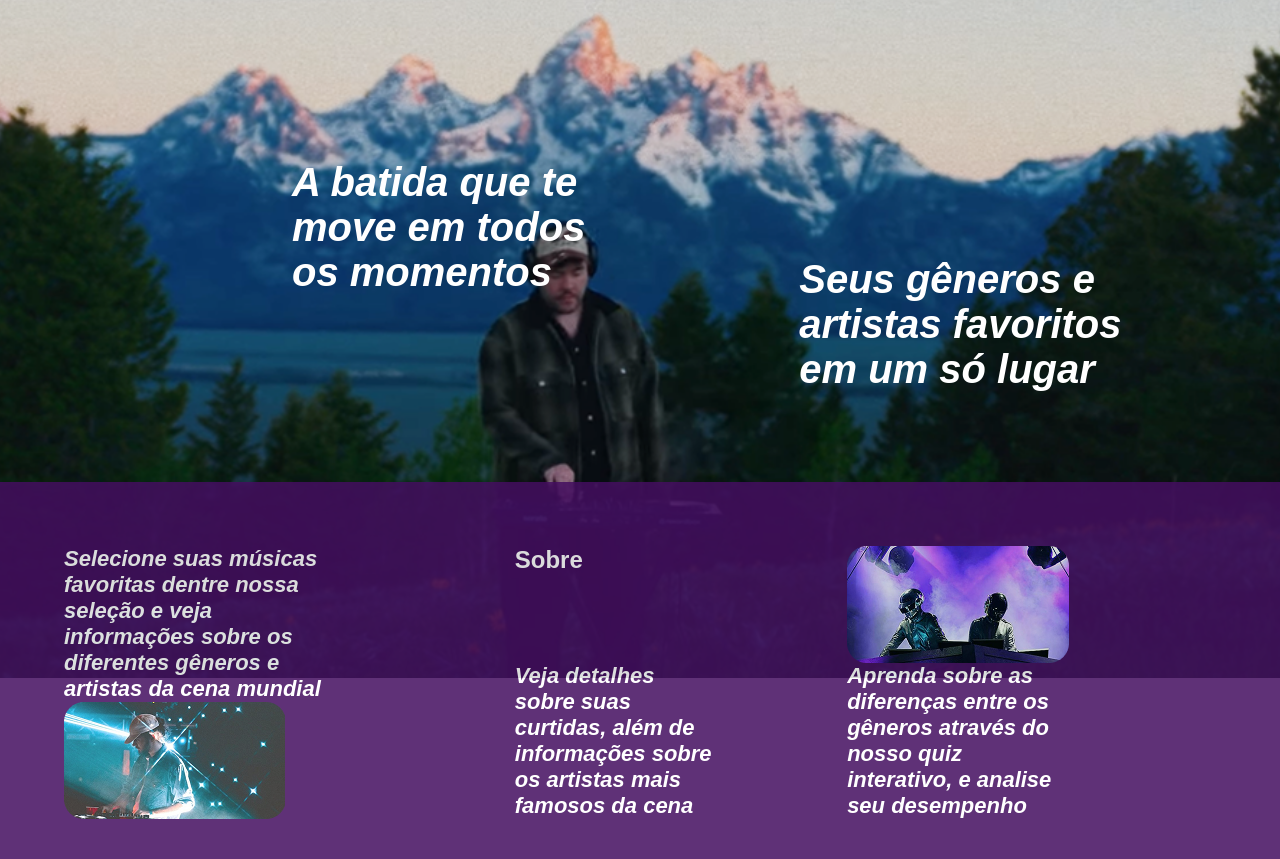
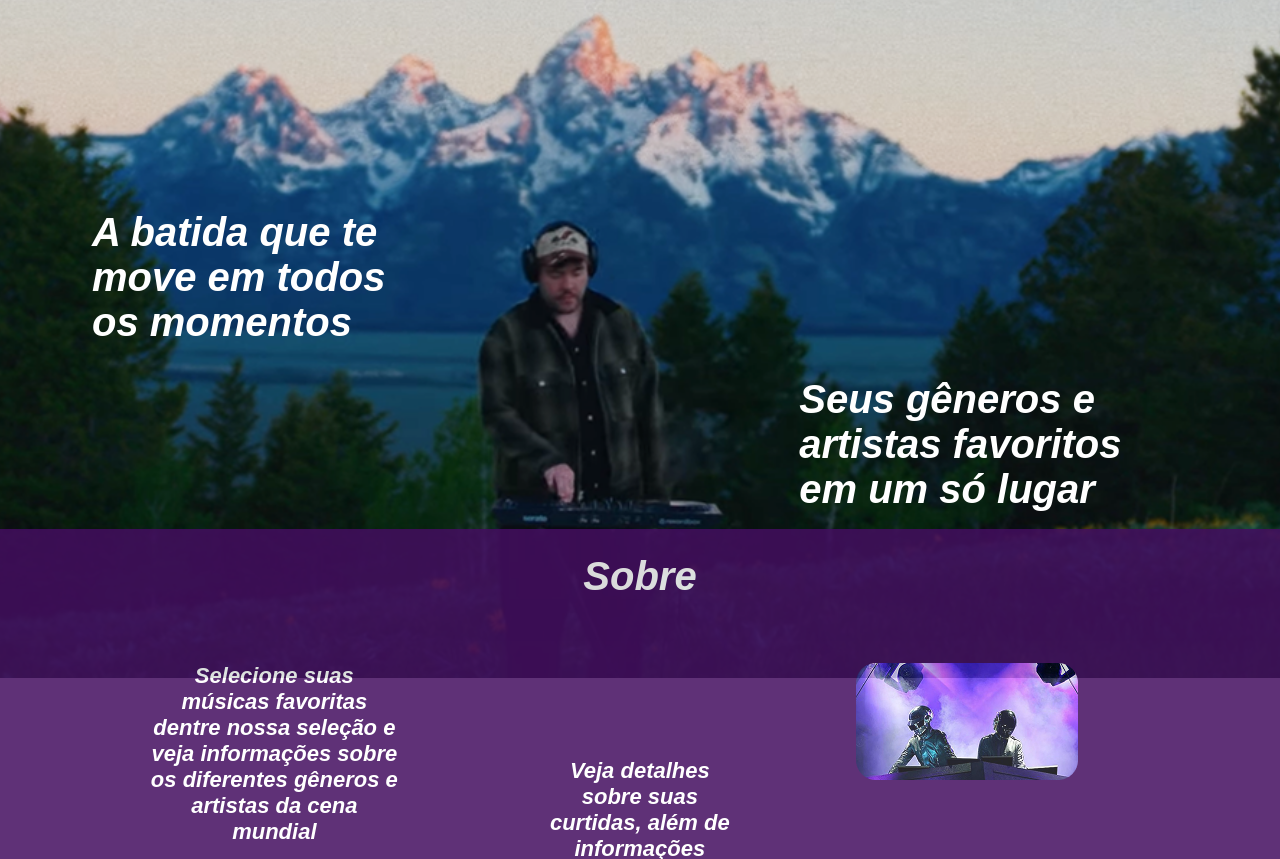
Before and after one commit to guigtoledo/Endless-Beat, a plain HTML site: page site/public/index.html in a window 1280 px wide. Shown: the part 122-981 px from the top of the page. Drawn offline with Linux system fonts and the light colour scheme.

Commit message:
atualização da estrutura das pastas

```diff
--- a/public/index.html
+++ b/site/public/index.html
@@ -37,13 +37,13 @@
         <h1 class="section-banner-h1-right" >Seus gêneros e artistas favoritos em um só lugar</h1>
     </section>
     <section id="section-about" class="section-about">
+        <div class="section-about-project-title">Sobre</div>
         <div class="section-about-project">
             <div class="section-about-project-left">
                 <h2>Selecione suas <b>músicas favoritas</b> dentre nossa seleção e veja informações sobre os diferentes <b>gêneros e artistas</b> da cena mundial</h2>
                 <img src="assets/imgs/imagem - madeon - home.png" alt="Imagem Dj Madeon">
             </div>
             <div class="section-about-project-center">
-                <h1>Sobre</h1>
                 <h2>Veja detalhes sobre suas <b>curtidas</b>, além de informações sobre os <b>artistas mais famosos</b> da cena
                 </h2>
             </div>
@@ -52,7 +52,17 @@
                 <h2>Aprenda sobre as diferenças entre os gêneros através do nosso <b>quiz interativo</b>, e analise <b>seu desempenho</b></h2>
             </div>
         </div>
-        <div class="section-about-dev"></div>
+        <div class="section-about-dev">
+            <div class="section-about-dev-left">
+                <div></div>
+                <img src="" alt="">
+            </div>
+            <div class="section-about-dev-center"></div>
+            <div class="section-about-dev-right">
+                <div></div>
+                <img src="" alt="">
+            </div>
+        </div>
     </section>
     <!-- Body Fim -->
     <!-- Footer Início -->
--- a/public/styles/home.css
+++ b/site/public/styles/home.css
@@ -36,14 +36,15 @@
 .section-banner-h1-left{
     justify-self: left;
     width: 30%;
-    left: 100px;
+    left: -100px;
+    bottom: -50px;
 }
 
 .section-banner-h1-right{
     padding-top: 3%;
     justify-self: right;
     width: 35%;
-    bottom: 70px;
+    bottom: -50px;
     right: 100px;
 }
 
@@ -52,16 +53,28 @@
 .section-about{
     position: relative;
     z-index: 0;
-    margin-top: 37.9%;
+    margin-top: 41.54%;
+}
+
+.section-about-project-title{
+    width: 100%;
+    background-color: #440E60;
+    opacity: 85%;
+    font-size: 40px;
+    font-style: italic;
+    font-weight: bold;
+    text-align: center;
+    padding-top: 2%;
 }
 
 .section-about-project{
     display: flex;
     width: 100%;
-    height: 40%;
+    height: 500px;
     background-color: #440E60;
     opacity: 85%;
     padding: 5%;
+    padding-right: 11%;
     justify-content: space-between;
 }
 
@@ -70,6 +83,7 @@
     font-style: italic;
     width: 60%;
     justify-content: center;
+    text-align: center;
 }
 
 .section-about-project b{
@@ -85,20 +99,22 @@
 .section-about-project-left{
     display: flex;
     flex-direction: column;
-    align-content: center;
+    align-items: center;
     justify-content: space-between;
 }
 
 .section-about-project-center{
     display: flex;
     flex-direction: column;
-    align-content: center;
-    justify-content: space-between;
+    align-items: center;
+    justify-content: center;
 }
 
 .section-about-project-right{
     display: flex;
     flex-direction: column;
-    align-content: center;
+    align-items: center;
     justify-content: space-between;
 }
+
+/* Home - Sobre - Dev */
```
Also changed, not shown: site/public/assets/imgs/Banner - home - v2.png (renamed from public/assets/imgs/Banner - home - v2.png), site/public/assets/imgs/Banner - home.png (renamed from public/assets/imgs/Banner - home.png), site/public/assets/imgs/Endless Beat - logo - black.png (renamed from public/assets/imgs/Endless Beat - logo - black.png), site/public/assets/imgs/Endless Beat - logo - black.svg (renamed from public/assets/imgs/Endless Beat - logo - black.svg), site/public/assets/imgs/Endless Beat - logo - white 2.png (renamed from public/assets/imgs/Endless Beat - logo - white 2.png), site/public/assets/imgs/Endless Beat - logo - white.png (renamed from public/assets/imgs/Endless Beat - logo - white.png), site/public/assets/imgs/Endless Beat - logo - white.svg (renamed from public/assets/imgs/Endless Beat - logo - white.svg), site/public/assets/imgs/imagem - daft punk - home.png (renamed from public/assets/imgs/imagem - daft punk - home.png), site/public/assets/imgs/imagem - madeon - home.png (renamed from public/assets/imgs/imagem - madeon - home.png), site/public/styles/style.css (renamed from public/styles/style.css).
